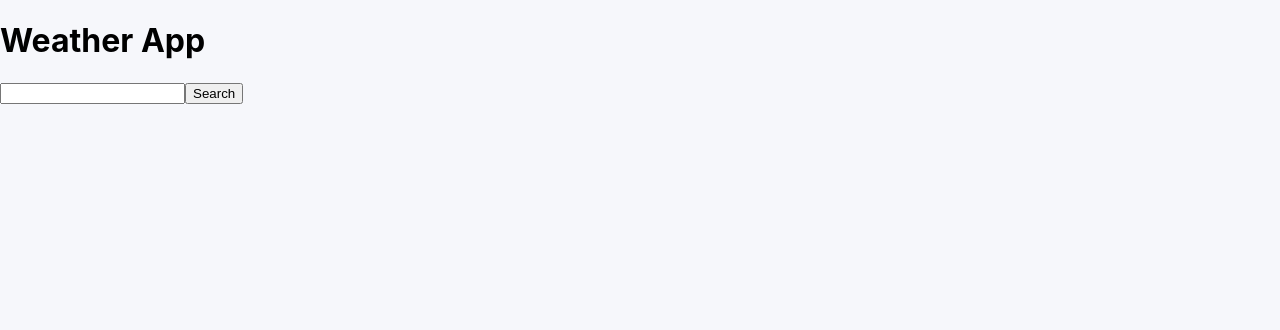
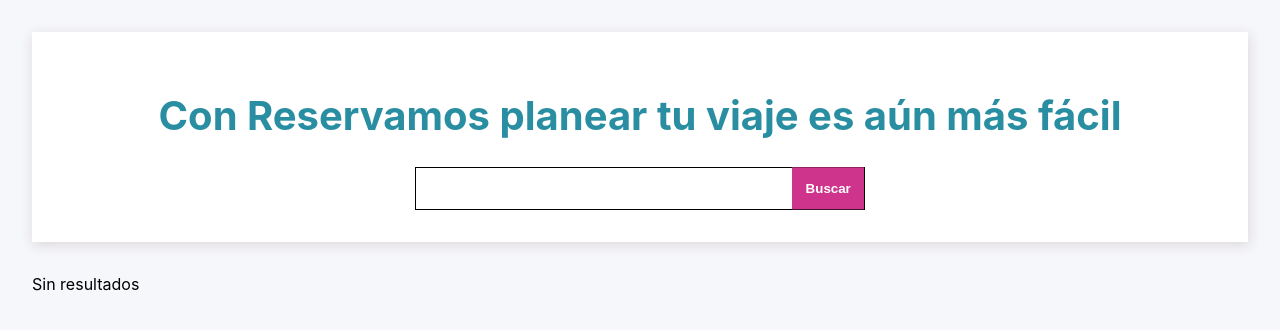
Before and after one commit to JorgeAsMoreno/reservamos, a React (Create React App) app: page / in a window 1280 px wide. Shown: the top 330 px of the page. Built offline with nearby package versions, Linux system fonts and the light colour scheme.

Commit message:
feat: input search

```diff
--- a/src/App.tsx
+++ b/src/App.tsx
@@ -2,6 +2,7 @@
 import { IPlace, IWeatherData } from './interfaces/places'
 import { getPlaces, getWeatherData } from './requests/fetch'
 import Places from './components/Places/Places'
+import Search from './components/Search/Search'
 
 function App() {
   const [city, setCity] = useState<string>('')
@@ -30,18 +31,21 @@
 
   return (
     <div>
-      <h1>Weather App</h1>
-      <input type="text" value={city} onChange={handleCityChange} />
-      <button onClick={handleSearch}>Search</button>
-
-      {places.length > 0 && (
+      <Search
+        {...{
+          handleCityChange,
+          handleSearch,
+          city
+        }}
+      />
+      {places.length > 0 ? (
         <Places
           {...{
             places,
             handleWeather,
           }}
         />
-      )}
+      ): <p>Sin resultados</p>}
 
       {weatherData && (
         <div>
--- a/src/components/Places/Places.tsx
+++ b/src/components/Places/Places.tsx
@@ -20,10 +20,13 @@
   grid-template-columns: 1fr 1fr 1fr 1fr;
   gap: 2em;
   list-style: none;
-  overflow: scroll;
+  overflow-x: scroll;
   padding: 0;
   place-items: center;
 
+  &::-webkit-scrollbar {
+    display: none;
+  }
 
   @media screen and (min-width: 1024px) {
     grid-template-columns: 1fr 1fr 1fr 1fr  1fr;
@@ -35,7 +38,10 @@
   handleWeather: (lat: number, long: number) => void
 }
 
-const Places = ({ places, handleWeather, }: IPlaces) => {
+const Places = ({
+  places,
+  handleWeather,
+}: IPlaces) => {
   return (
     <PlacesContainer>
       <PlacesTitle>Resultados de tu busqueda...</PlacesTitle>
--- /dev/null
+++ b/src/components/Search/Search.tsx
@@ -0,0 +1,83 @@
+import React from 'react'
+import styled from 'styled-components'
+
+const HeaderContainer = styled.div`
+  align-items: center;
+  background-color: #fff;
+  box-shadow: 1px 3px 12px 0px rgba(75, 33, 24, 0.15);
+  display: flex;
+  flex-direction: column;
+  margin-bottom: 2em;
+  padding: 2em;
+  text-align: center;
+`
+
+const HeaderTitle = styled.h1`
+  color: #298ea1;
+  font-size: 2.5em;
+`
+
+const InputSearch = styled.div`
+  border: 1px solid #000;
+  position: relative;
+  width: -webkit-fill-available;
+
+  @media screen and (min-width: 768px) {
+    width: 35vw;
+  }
+`
+
+const Input = styled.input`
+  border: 0;
+  outline: none;
+  padding: 1em;
+  width: -webkit-fill-available;
+`
+
+const SearchButton = styled.button`
+  background-color: #ce348b;
+  border: 0;
+  color: #fff;
+  cursor: pointer;
+  font-weight: bold;
+  position: absolute;
+  top: 50%;
+  transform: translateY(-50%);
+  padding: 0.99em;
+  right: 0;
+
+  &:hover {
+    opacity: 0.8;
+    transition: .4s;
+  }
+`
+
+interface ISearch {
+  handleCityChange: (event: React.ChangeEvent<HTMLInputElement>) => void
+  handleSearch: () => void
+  city: string
+}
+
+const Search = ({
+  handleCityChange,
+  handleSearch,
+  city
+}: ISearch) => {
+  return (
+    <HeaderContainer>
+      <HeaderTitle>
+        Con Reservamos planear tu viaje es aún más fácil
+      </HeaderTitle>
+      <InputSearch>
+        <Input
+          onChange={handleCityChange}
+          type='text'
+          value={city}
+        />
+        <SearchButton onClick={handleSearch}>Buscar</SearchButton>
+      </InputSearch>
+    </HeaderContainer>
+  )
+}
+
+export default Search
--- a/src/index.scss
+++ b/src/index.scss
@@ -1,6 +1,7 @@
 body {
   margin: 0;
   background-color: #f6f7fb;
+  padding: 2em;
   font-family: -apple-system, BlinkMacSystemFont, 'Segoe UI', 'Roboto', 'Oxygen',
     'Ubuntu', 'Cantarell', 'Fira Sans', 'Droid Sans', 'Helvetica Neue',
     sans-serif;
```
